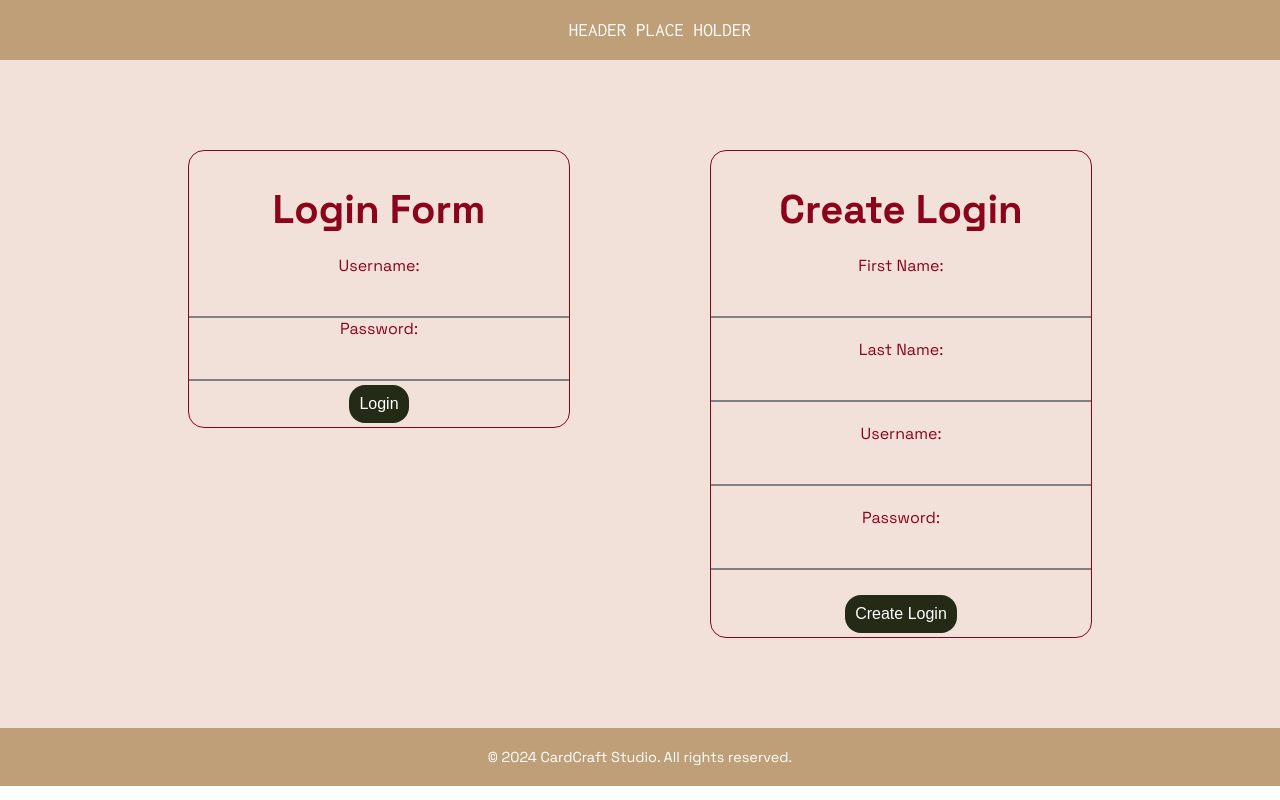
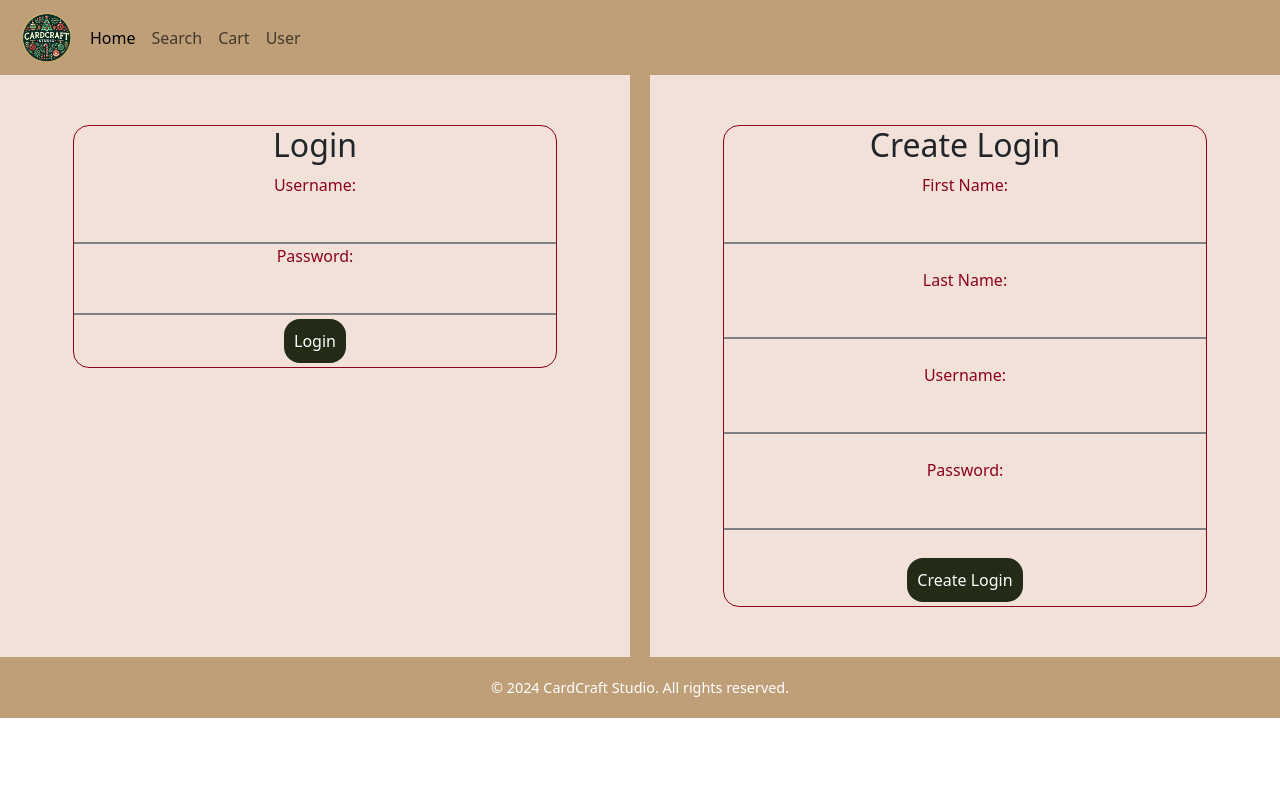
Before and after one commit to carolinepconrad/CardCraft-Studio, a PHP site: page /Login/login_page.html in a window 1280 px wide. Run offline with PHP 8.4, Linux system fonts and the light colour scheme; some web fonts are replaced.

Commit message:
Login looking good
kept the login looking good

```diff
--- a/Login/login_page.html
+++ b/Login/login_page.html
@@ -5,18 +5,41 @@
     <meta name="viewport" content="width=device-width, initial-scale=1.0">
     <link rel="stylesheet" href="login_styles.css">
     <title>CardCraft Studio</title>
+        <!-- Bootstrap CSS -->
+        <link href="https://cdn.jsdelivr.net/npm/bootstrap@5.3.0-alpha1/dist/css/bootstrap.min.css" rel="stylesheet" />
 </head>
-<body>
-  <div id="headerPlace">HEADER PLACE HOLDER</div>
+  <!-- Header with Navbar -->
+
+<nav class="navbar navbar-expand-lg" style="background-color: #bf9f78;">
+  <div class="container-fluid">
+      <img src="http://localhost:3000/Images/logonobg.png" width="70" >
+      <div class="collapse navbar-collapse" id="navbarNav">
+          <ul class="navbar-nav me-auto">
+              <li class="nav-item">
+                  <a class="nav-link active" aria-current="page" href="http://localhost:3000/index.html">Home</a>
+              </li>
+              <li class="nav-item">
+                  <a class="nav-link" href="SearchPage/search.html">Search</a>
+              </li>
+              <li class="nav-item">
+                  <a class="nav-link" href="CartPage/cart.html">Cart</a>
+              </li>
+              <li class="nav-item">
+                  <a class="nav-link" href="http://localhost:3000/User_Preferences/User_Preferences.php">User</a>
+              </li>
+          </ul>
+      </div>
+  </div>
+</nav>
   <!-- Main Section -->
-  <div class="grid-container-element" id="aboutUs" class="aboutUs">
+  <div class="grid-container-element">
     <!-- Login Section -->
-    <section id="testimonials" class="testimonials">
+    <section id="login" class="login">
     <div class="grid-child-element red">
       <body>
-        <h2>Login Form</h2>
+        <h2>Login</h2>
         <div class="form__group field">
-          <form action="process_login.php" method="post" >
+          <form action="process_use_login.php" method="post" >
             <label class="form__label" for="username" >Username:</label>
             <input class="form__field" type="text" name="username" id="username" required>
             <label class="form__label" for="username" >Password:</label>
@@ -28,7 +51,7 @@
     </div>
     </section>
     <!-- Create Login Section -->
-    <section id="testimonials" class="testimonials">
+    <section id="login" class="login">
       <div class="grid-child-element green">
           <body>
             <h2>Create Login</h2>
--- a/Login/login_styles.css
+++ b/Login/login_styles.css
@@ -7,17 +7,6 @@
     margin: 0;
     font-family: 'Space Grotesk', sans-serif;
     color: #333;
-}
-
-/* Header Styling */
-#headerPlace {
-    background-color: #bf9f78;
-    width: 100%;
-    text-align: center;
-    padding: 20px;
-    color: #fff;
-    font-size: 1.2em;
-    font-family: 'Inconsolata', monospace;
 }
 
 /* First Section Styling */
@@ -74,99 +63,28 @@
     max-width: 300px;
 }
 
-/* About Us Section Styling */
-#aboutUs {
-    background-color: #f2e1d8;
-    padding: 40px 10%;
-    color: #333;
-    text-align: center;
+
+
+/* Navbar styling */
+.navbar {
+    background-color: #bf9f78;
+    padding-top: 5px;
+    padding-bottom: 5px;
 }
 
-#aboutUs h2 {
-    color:#8C031C;
-    font-size: 2.5em;
-    margin-bottom: 20px;
+.navbar img {
+    width: 70px;
 }
 
-#aboutUs p {
-    font-size: 1.1em;
-    line-height: 1.6;
-    max-width: 800px;
-    margin: 0 auto;
-    text-align: justify;
-
-
-}
-
-/* Gallery Section Styling */
-.gallery {
-    background-color: #fff7f0;
-    padding: 40px 10%;
-    text-align: center;
-}
-
-.gallery h2 {
-    color: #8C031C;
-    font-size: 2.5em;
-    margin-bottom: 20px;
-}
-
-.gallery-container {
-    display: grid;
-    grid-template-columns: repeat(auto-fill, minmax(200px, 1fr));
-    gap: 20px;
-}
-
-.gallery-item img {
-    width: 100%;
-    border-radius: 8px;
-    box-shadow: 0 4px 8px rgba(0, 0, 0, 0.2);
-}
-
-/* Testimonials Section Styling */
-.testimonials {
+/* Login Section Styling */
+.login {
     background-color: #f2e1d8;
     padding: 40px 10%;
     text-align: center;
 }
 
 
-.testimonial {
-    font-style: italic;
-    background:#8C031C;
-    padding: 20px;
-    border: 1px solid #074030;
-    border-radius: 8px;
-    box-shadow: 0 4px 8px rgba(0, 0, 0, 0.1);
-    margin: 15px auto;
-    max-width: 600px;
 
-}
-
-.testimonial p {
-    margin: 0;
-    color: #8c4c3a;
-}
-
-
-
-/* Contact Us Section Styling */
-.contact {
-    background-color: #fff7f0;
-    padding: 40px 10%;
-    text-align: center;
-}
-
-.contact h2 {
-    color:#8C031C;
-    font-size: 2.5em;
-    margin-bottom: 20px;
-}
-
-.contact p {
-    font-size: 1.1em;
-    line-height: 1.5;
-}
 
 /* Footer Styling */
 footer {
@@ -185,6 +103,10 @@
     display: grid;
     grid-template-columns: 1fr 1fr;
     grid-gap: 20px;
+    background: #bf9f78;
+    border-radius: 16px;
+
+
 }
 .grid-child-element {
     margin: 10px;
```
Also changed, not shown: Login/process_user_login.php (added, +32 -0 lines).
